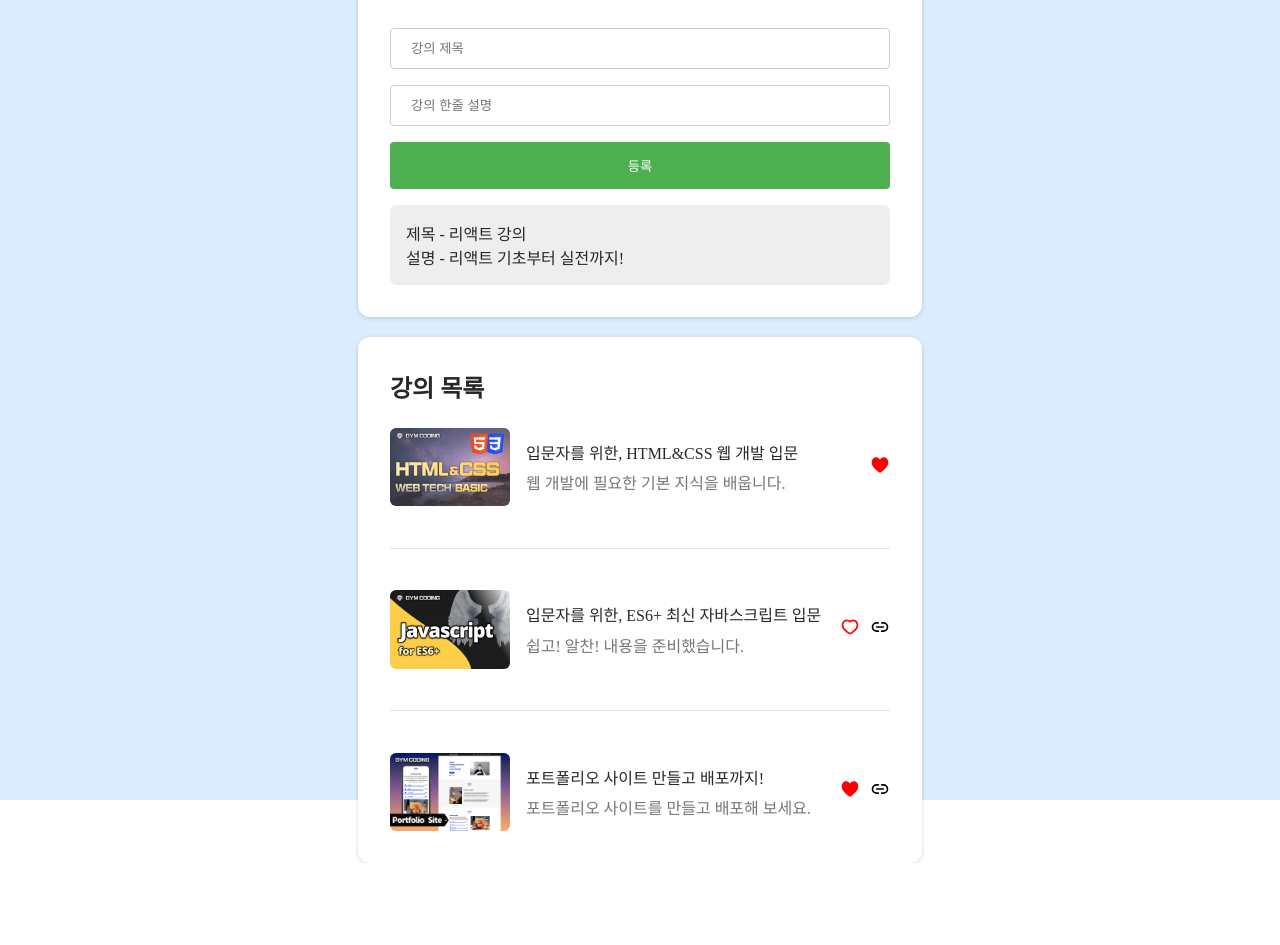
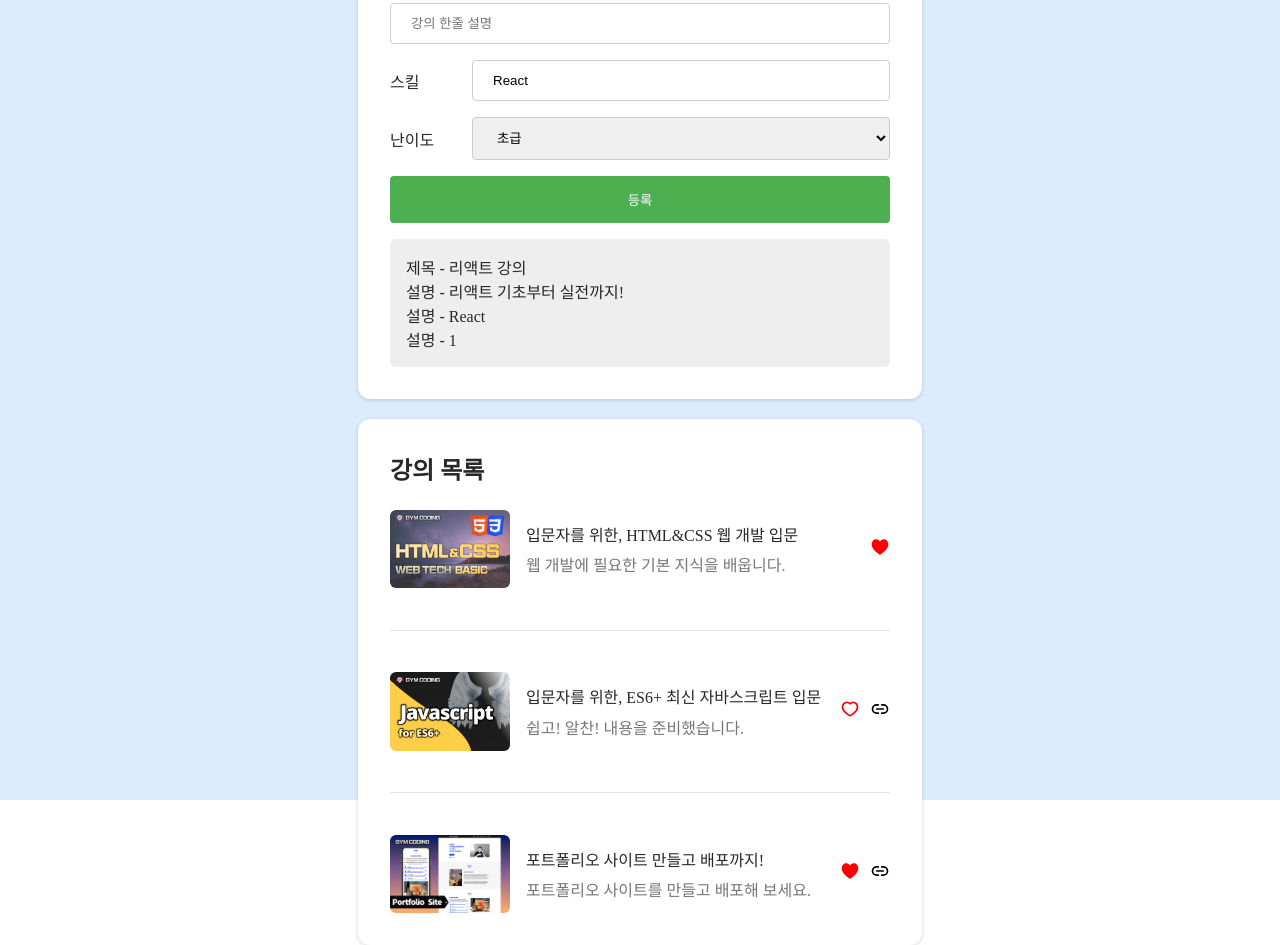
Before and after one commit to sanggusseu/learn-react, a React (Vite) app: page / in a window 1280 px wide. Before the commit the page ends 863 px from the top, so only its background shows below. Built offline with nearby package versions, Linux system fonts and the light colour scheme.

Commit message:
중첩 객체 업데이트

```diff
--- a/src/components/course/CourseForm.jsx
+++ b/src/components/course/CourseForm.jsx
@@ -5,6 +5,10 @@ export default function CourseForm() {
   const [form, setForm] = useState({
     title: '리액트 강의',
     description: '리액트 기초부터 실전까지!',
+    info: {
+      level: 1,
+      skill: 'React',
+    },
   });
 
   const handleSubmit = e => {
@@ -13,6 +17,19 @@ export default function CourseForm() {
 
   const handleChange = e => {
     setForm({ ...form, [e.target.name]: e.target.value });
+  };
+
+  const handleSkillChange = e => {
+    setForm({
+      ...form,
+      info: { ...form.info, [e.target.name]: e.target.value },
+    });
+  };
+  const handleLevelChange = e => {
+    setForm({
+      ...form,
+      info: { ...form.info, [e.target.name]: e.target.value },
+    });
   };
   return (
     <Card title='강의 등록'>
@@ -32,6 +49,33 @@ export default function CourseForm() {
           type='text'
           placeholder='강의 한줄 설명'
         />
+        <div style={{ display: 'flex', alignItems: 'center' }}>
+          <label htmlFor='skill' style={{ width: '100px' }}>
+            스킬
+          </label>
+          <input
+            name='skill'
+            id='skill'
+            type='text'
+            value={form.info.skill}
+            onChange={handleSkillChange}
+          />
+        </div>
+        <div style={{ display: 'flex', alignItems: 'center' }}>
+          <label htmlFor='level' style={{ width: '100px' }}>
+            난이도
+          </label>
+          <select
+            name='level'
+            id='level'
+            value={form.info.level}
+            onChange={handleLevelChange}
+          >
+            <option value='0'>입문</option>
+            <option value='1'>초급</option>
+            <option value='2'>중급</option>
+          </select>
+        </div>
         <input type='submit' value='등록' />
       </form>
       {(form.title || form.description) && (
@@ -45,6 +89,8 @@ export default function CourseForm() {
         >
           {form.title && <p>제목 - {form.title}</p>}
           {form.description && <p>설명 - {form.description}</p>}
+          {form.info.skill && <p>설명 - {form.info.skill}</p>}
+          {form.info.level && <p>설명 - {form.info.level}</p>}
         </div>
       )}
     </Card>
```
